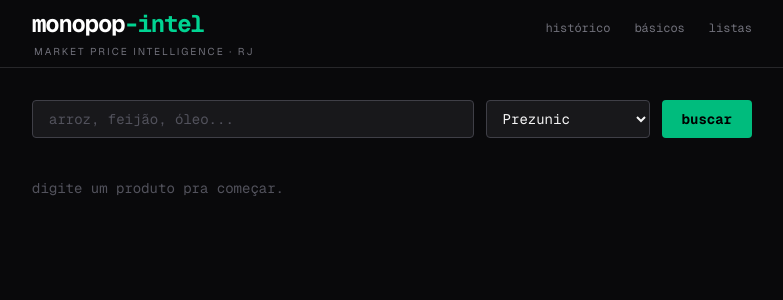
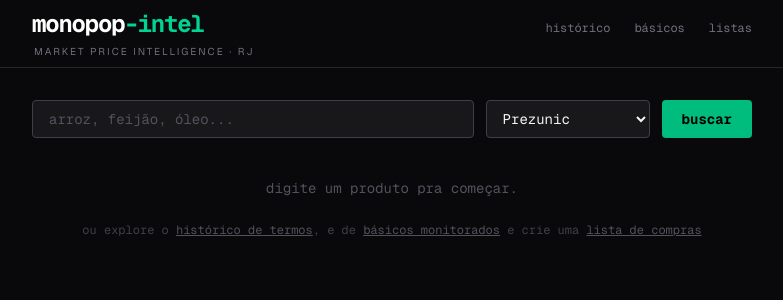
Before and after one commit to majard/monopop-intel, a Next.js app in the folder web/: page / in a window 1280 px wide. Shown: the top 300 px of the page, without its empty margins (248-1031 px from the left). Built offline with nearby package versions, Linux system fonts and the light colour scheme.

Commit message:
feat(home): enhance empty state with navigation suggestions
- center initial prompt text
- add contextual links to history, generics, and shopping lists
- guide users to explore features when no search is active

```diff
--- a/web/app/page.tsx
+++ b/web/app/page.tsx
@@ -280,8 +280,24 @@ export default async function Home({
         )}
 
         {data === null && !q && (
-          <p className="text-zinc-600 text-sm">
+          <p className="text-zinc-600 text-center text-sm">
             digite um produto pra começar.
+          </p>
+        )}
+        {!q && (
+          <p className="text-zinc-700 text-xs text-center mt-6">
+            ou explore o{' '}
+            <Link href={"/history"} className="text-zinc-600 hover:text-zinc-400 underline transition-colors">
+              histórico de termos
+            </Link>
+            , e de{' '}
+            <Link href="/generics" className="text-zinc-600 hover:text-zinc-400 underline transition-colors">
+              básicos monitorados
+            </Link>
+            {' '}e crie uma{' '}
+            <Link href="/shopping-lists" className="text-zinc-600 hover:text-zinc-400 underline transition-colors">
+              lista de compras
+            </Link>
           </p>
         )}
 
```
